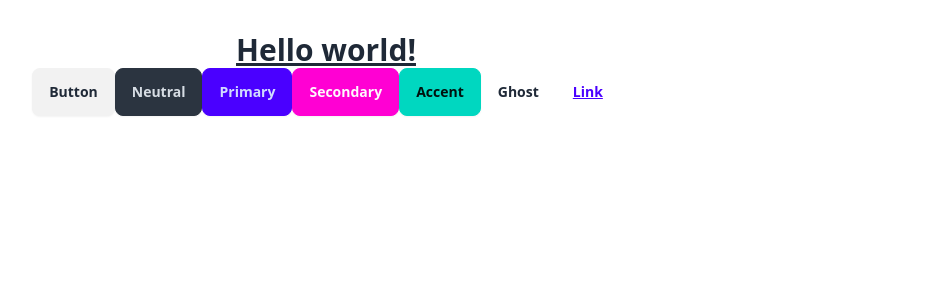
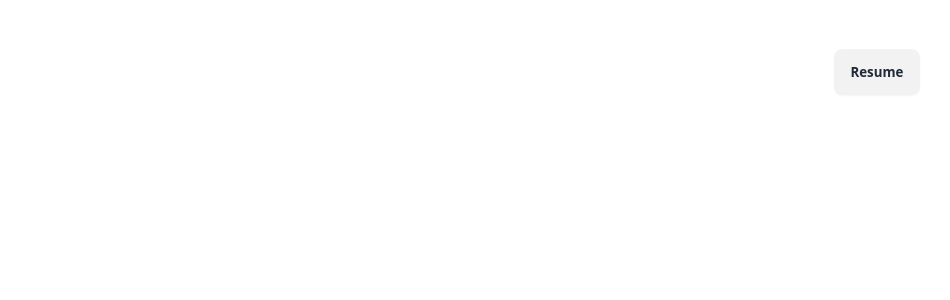
Before and after one commit to RaisulislamRimon/dpn1, a React (Vite) app: page / in a window 1280 px wide. Shown: the top 300 px of the page, without its empty margins (314-1264 px from the left). Built offline with nearby package versions, Linux system fonts and the light colour scheme.

Commit message:
navbar, layout & others setup and routing

```diff
--- a/src/App.jsx
+++ b/src/App.jsx
@@ -1,18 +1,13 @@
 import "./App.css";
+import { RouterProvider } from "react-router-dom";
+import router from "./Routes/Routes/Routes";
+import Navbar from "./components/Shared/Navbar/Navbar";
 
 function App() {
   return (
     <>
-      <h1 className="text-3xl font-bold underline">Hello world!</h1>
-      <div>
-        <button className="btn">Button</button>
-        <button className="btn btn-neutral">Neutral</button>
-        <button className="btn btn-primary">Primary</button>
-        <button className="btn btn-secondary">Secondary</button>
-        <button className="btn btn-accent">Accent</button>
-        <button className="btn btn-ghost">Ghost</button>
-        <button className="btn btn-link">Link</button>
-      </div>
+      <RouterProvider router={router} />
+      {/* <Navbar /> */}
     </>
   );
 }
--- /dev/null
+++ b/src/Layout/Main.jsx
@@ -0,0 +1,14 @@
+import { Outlet } from "react-router-dom";
+import Navbar from "../components/Shared/Navbar/Navbar";
+
+const Main = () => {
+  return (
+    <div>
+      <Navbar />
+      {/* <Outlet />
+      <Footer /> */}
+    </div>
+  );
+};
+
+export default Main;
--- /dev/null
+++ b/src/Routes/Routes/Routes.jsx
@@ -0,0 +1,24 @@
+import { createBrowserRouter } from "react-router-dom";
+import Main from "../../Layout/Main";
+import NotFound from "../../components/Shared/NotFound/NotFound";
+import Home from "../../components/Home/Home/Home";
+
+const router = createBrowserRouter([
+  {
+    path: "/",
+    element: <Main />,
+    errorElement: <NotFound />,
+    children: [
+      {
+        path: "/",
+        element: <Home />,
+      },
+      {
+        path: "*",
+        element: <NotFound />,
+      },
+    ],
+  },
+]);
+
+export default router;
--- /dev/null
+++ b/src/components/Home/Home/Home.jsx
@@ -0,0 +1,7 @@
+export default function Home() {
+  return (
+    <div>
+      <h1>Home</h1>
+    </div>
+  );
+}
--- /dev/null
+++ b/src/components/Shared/Navbar/Navbar.jsx
@@ -0,0 +1,66 @@
+import React from "react";
+import { Link } from "react-router-dom";
+
+const Navbar = () => {
+  const menuItems = (
+    <>
+      <li>
+        <Link to="/about-me">About Me</Link>
+      </li>
+      <li>
+        <Link to="/blog">Blog</Link>
+      </li>
+      <li>
+        <Link to="/contact">Contact</Link>
+      </li>
+      <li>
+        <Link to="/resume" target="_blank" className="btn">
+          Resume
+        </Link>
+      </li>
+    </>
+  );
+  return (
+    <div>
+      <div className="navbar bg-base-100">
+        <div className="navbar-start">
+          <div className="dropdown">
+            <label tabIndex={0} className="btn btn-ghost lg:hidden">
+              <svg
+                xmlns="http://www.w3.org/2000/svg"
+                className="h-5 w-5"
+                fill="none"
+                viewBox="0 0 24 24"
+                stroke="currentColor"
+              >
+                <path
+                  strokeLinecap="round"
+                  strokeLinejoin="round"
+                  strokeWidth="2"
+                  d="M4 6h16M4 12h8m-8 6h16"
+                />
+              </svg>
+            </label>
+            <ul
+              tabIndex={0}
+              className="menu menu-compact dropdown-content mt-3 p-2 shadow bg-base-100 rounded-box w-52 text-white"
+            >
+              {menuItems}
+            </ul>
+          </div>
+          <Link
+            to="/"
+            className=" btn btn-ghost normal-case text-xs md:text-xl text-white"
+          >
+            The Logo
+          </Link>
+        </div>
+        <div className="navbar-end hidden lg:flex">
+          <ul className="menu menu-horizontal px-1 text-white">{menuItems}</ul>
+        </div>
+      </div>
+    </div>
+  );
+};
+
+export default Navbar;
--- /dev/null
+++ b/src/components/Shared/NotFound/NotFound.jsx
@@ -0,0 +1,33 @@
+import React from "react";
+import { Link } from "react-router-dom";
+
+const NotFound = () => {
+  return (
+    <div className="min-h-screen">
+      <div>
+        <img
+          src="https://www.nicepng.com/png/full/21-217143_crying-face-emoji-rubber-stamp-sad-smiley-emoji.png"
+          alt=""
+          className="w-40 mx-auto mt-24 mb-10 bg-white rounded-full"
+        />
+        <h1 className="text-xl md:text-3xl lg:text-5xl font-bold text-center text-white">
+          This content is not available right now{" "}
+          <span className="text-red-600">!</span>
+        </h1>
+        <div className="w-full">
+          <Link to="/">
+            <p className="md:text-2xl text-center my-10 border p-5 md:w-1/3 mx-auto rounded-xl text-white transition ease-in-out delay-150 hover:-translate-y-1 hover:scale-105  duration-300 hover:rounded-full">
+              {/* <p
+              className="btn btn-error rounded-3xl px-8 w-1/3
+                transition ease-in-out delay-150 hover:-translate-y-1 hover:scale-105  duration-300 text-white text-center mx-auto"
+            > */}
+              Go to Homepage
+            </p>
+          </Link>
+        </div>
+      </div>
+    </div>
+  );
+};
+
+export default NotFound;
```
